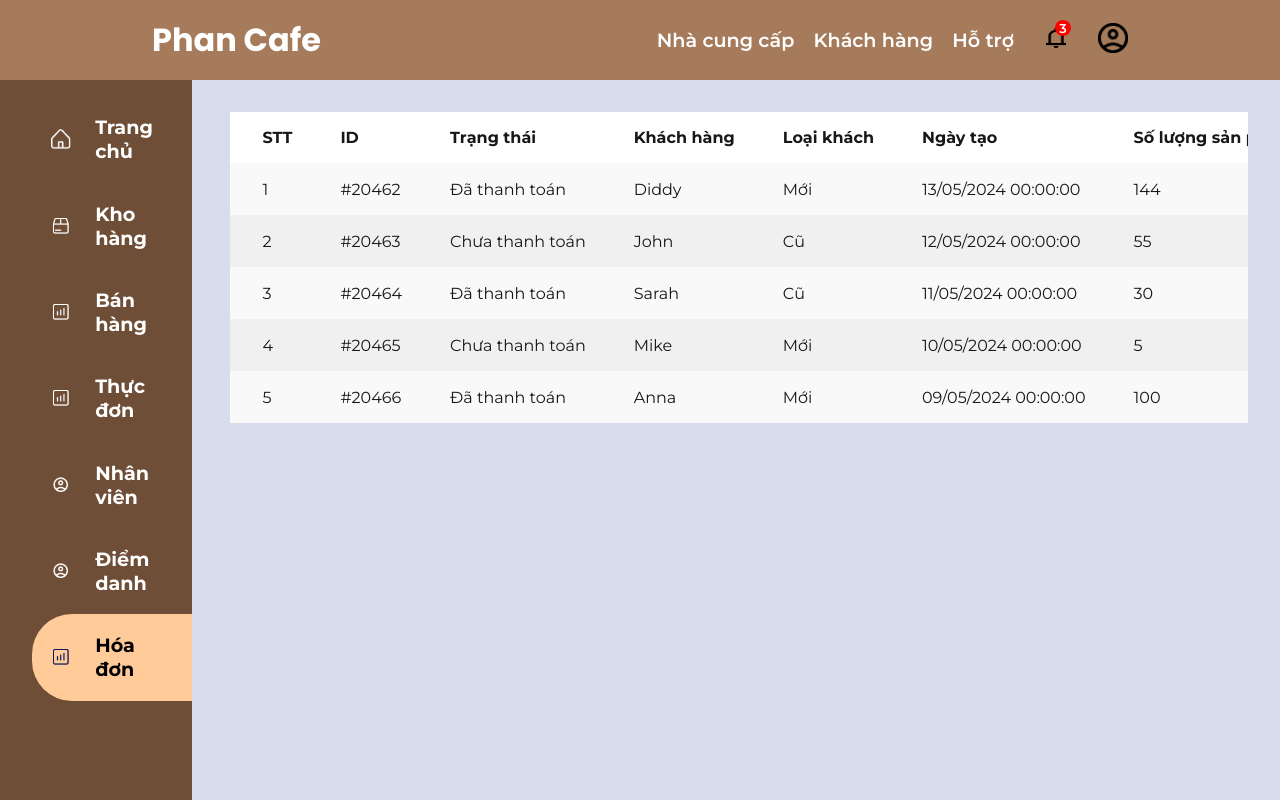
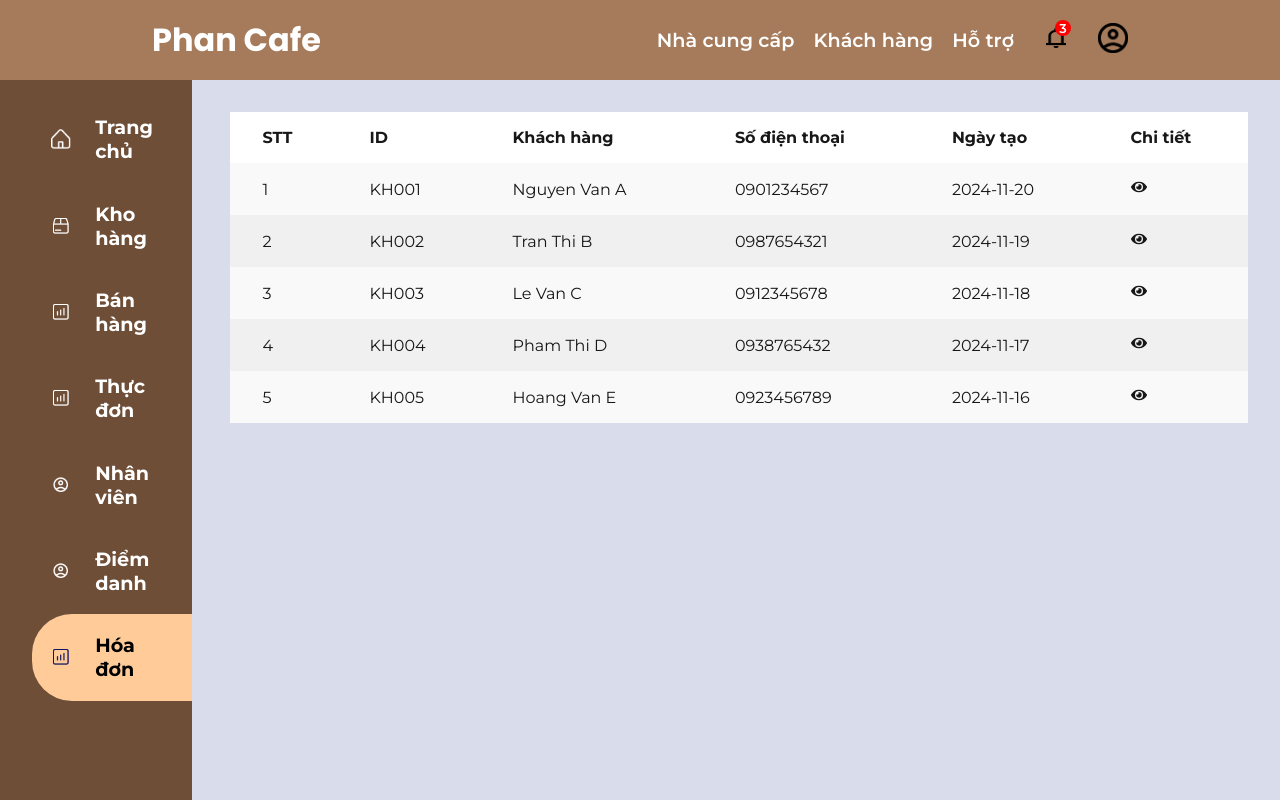
Before and after one commit to hidr0c/CoffeShopManagerWebsite, a Next.js app: page /dashboard/invoice in a window 1280 px wide. Built offline with nearby package versions, Linux system fonts and the light colour scheme; sample sign-in values are in the browser's storage; a web font is replaced by a local one.

Commit message:
Import fake data for invoice

```diff
--- a/src/app/dashboard/invoice/page.tsx
+++ b/src/app/dashboard/invoice/page.tsx
@@ -14,49 +14,39 @@ import { FaEye } from "react-icons/fa";
 export default function Invoice() {
   const data = [
     {
-      id: "#20462",
-      status: "Đã thanh toán",
-      customerType: "Mới",
-      customer: "Diddy",
-      category: "Hat",
-      date: "13/05/2024 00:00:00",
-      quant: 144,
+      stt: 1,
+      id: 'KH001',
+      name: 'Nguyen Van A',
+      phoneNumber: '0901234567',
+      createdAt: '2024-11-20',
     },
     {
-      id: "#20463",
-      status: "Chưa thanh toán",
-      customerType: "Cũ",
-      customer: "John",
-      category: "Shoes",
-      date: "12/05/2024 00:00:00",
-      quant: 55,
+      stt: 2,
+      id: 'KH002',
+      name: 'Tran Thi B',
+      phoneNumber: '0987654321',
+      createdAt: '2024-11-19',
     },
     {
-      id: "#20464",
-      status: "Đã thanh toán",
-      customerType: "Cũ",
-      customer: "Sarah",
-      category: "Shirt",
-      date: "11/05/2024 00:00:00",
-      quant: 30,
+      stt: 3,
+      id: 'KH003',
+      name: 'Le Van C',
+      phoneNumber: '0912345678',
+      createdAt: '2024-11-18',
     },
     {
-      id: "#20465",
-      status: "Chưa thanh toán",
-      customerType: "Mới",
-      customer: "Mike",
-      category: "Jacket",
-      date: "10/05/2024 00:00:00",
-      quant: 5,
+      stt: 4,
+      id: 'KH004',
+      name: 'Pham Thi D',
+      phoneNumber: '0938765432',
+      createdAt: '2024-11-17',
     },
     {
-      id: "#20466",
-      status: "Đã thanh toán",
-      customerType: "Mới",
-      customer: "Anna",
-      category: "Pants",
-      date: "09/05/2024 00:00:00",
-      quant: 100,
+      stt: 5,
+      id: 'KH005',
+      name: 'Hoang Van E',
+      phoneNumber: '0923456789',
+      createdAt: '2024-11-16',
     },
   ];
 
@@ -67,11 +57,9 @@ export default function Invoice() {
           <TableRow>
             <TableCell>STT</TableCell>
             <TableCell>ID</TableCell>
-            <TableCell>Trạng thái</TableCell>
             <TableCell>Khách hàng</TableCell>
-            <TableCell>Loại khách</TableCell>
+            <TableCell>Số điện thoại</TableCell>
             <TableCell>Ngày tạo</TableCell>
-            <TableCell>Số lượng sản phẩm</TableCell>
             <TableCell>Chi tiết</TableCell>
           </TableRow>
         </TableHead>
@@ -80,11 +68,9 @@ export default function Invoice() {
             <TableRow key={item.id}>
               <TableCell>{index + 1}</TableCell>
               <TableCell>{item.id}</TableCell>
-              <TableCell>{item.status}</TableCell>
-              <TableCell>{item.customer}</TableCell>
-              <TableCell>{item.customerType}</TableCell>
-              <TableCell>{item.date}</TableCell>
-              <TableCell>{item.quant}</TableCell>
+              <TableCell>{item.name}</TableCell>
+              <TableCell>{item.phoneNumber}</TableCell>
+              <TableCell>{item.createdAt}</TableCell>
               <TableCell>
                 <FaEye />
               </TableCell>
```
